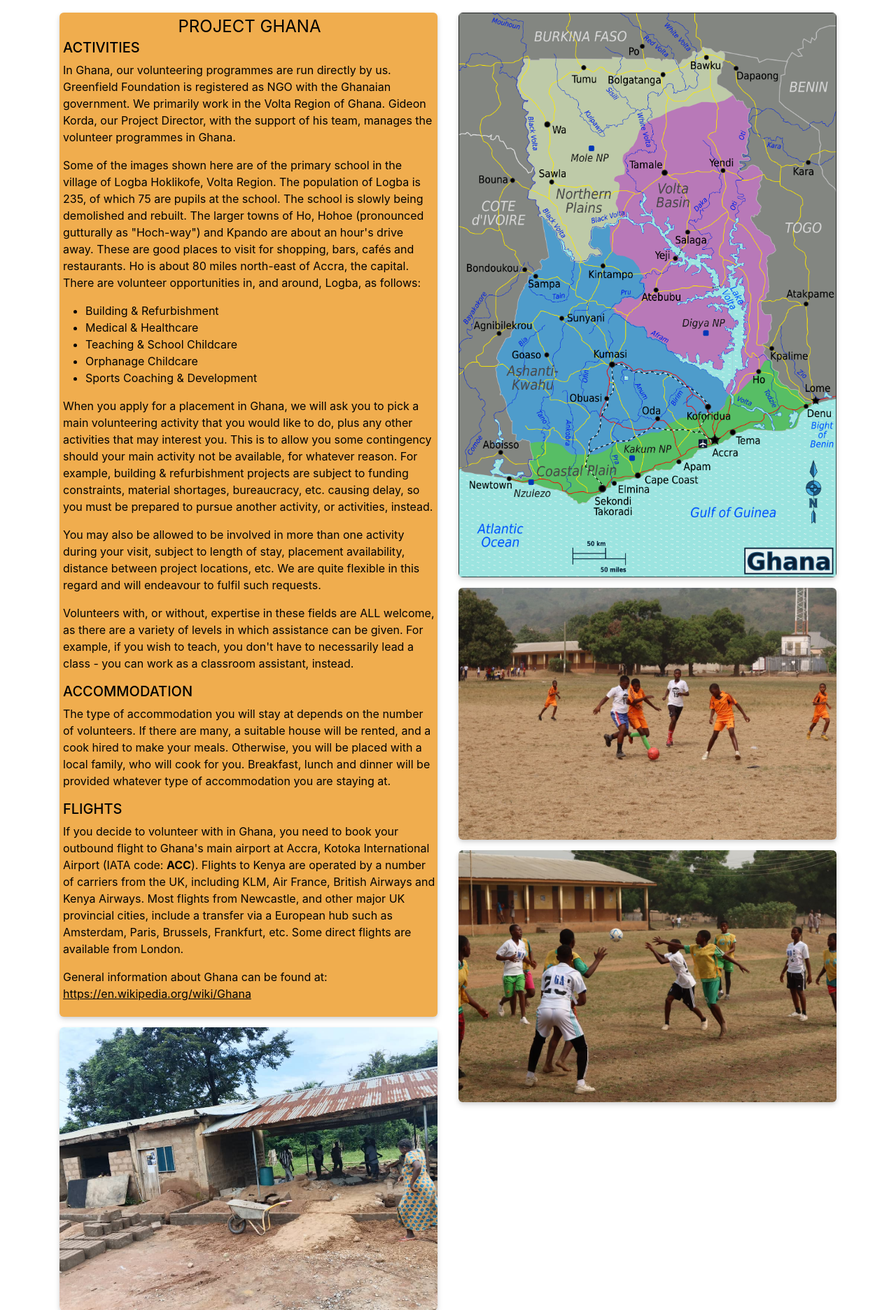
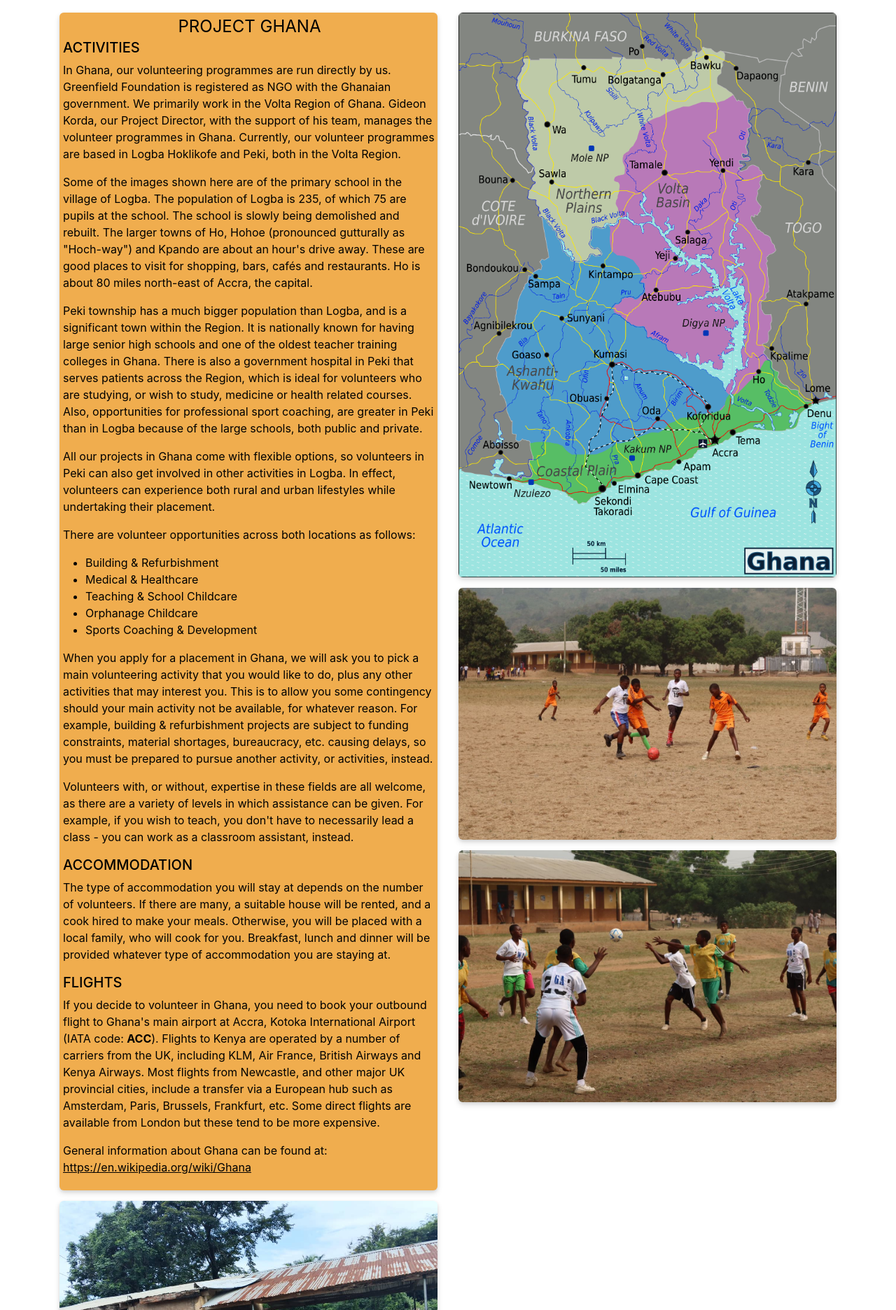
Before and after one commit to kevald1963/greenfield-africa, a Flask app: page /volunteeringghana in a window 1280 px wide. Shown: the part 117-1989 px from the top of the page at 70% size. Run offline with Flask 2, Linux system fonts and the light colour scheme.

Commit message:
Added additional information about Peki township to the Ghana volunteering page.

```diff
--- a/templates/volunteeringghana.html
+++ b/templates/volunteeringghana.html
@@ -11,15 +11,31 @@
             <p>
                 In Ghana, our volunteering programmes are run directly by us. Greenfield Foundation is registered as
                 NGO with the Ghanaian government. We primarily work in the Volta Region of Ghana. Gideon Korda, our
-                Project Director, with the support of his team, manages the volunteer programmes in Ghana.
+                Project Director, with the support of his team, manages the volunteer programmes in Ghana. Currently,
+                our volunteer programmes are based in Logba Hoklikofe and Peki, both in the Volta Region.
             </p>
             <p>
-                Some of the images shown here are of the primary school in the village of Logba Hoklikofe, Volta
-                Region. The population of Logba is 235, of which 75 are pupils at the school. The school is slowly
-                being demolished and rebuilt. The larger towns of Ho, Hohoe (pronounced gutturally as "Hoch-way") and
-                Kpando are about an hour's drive away. These are good places to visit for shopping, bars, cafés and
-                restaurants. Ho is about 80 miles north-east of Accra, the capital. There are volunteer opportunities
-                in, and around, Logba, as follows:
+                Some of the images shown here are of the primary school in the village of Logba. The population of
+                Logba is 235, of which 75 are pupils at the school. The school is slowly being demolished and rebuilt.
+                The larger towns of Ho, Hohoe (pronounced gutturally as "Hoch-way") and Kpando are about an hour's
+                drive away. These are good places to visit for shopping, bars, cafés and restaurants. Ho is about 80
+                miles north-east of Accra, the capital.
+            </p>
+            <p>
+                Peki township has a much bigger population than Logba, and is a significant town within the Region. It
+                is nationally known for having large senior high schools and one of the oldest teacher training colleges
+                in Ghana. There is also a government hospital in Peki that serves patients across the Region, which is
+                ideal for volunteers who are studying, or wish to study, medicine or health related courses. Also,
+                opportunities for professional sport coaching, are greater in Peki than in Logba because of the large
+                schools, both public and private.
+            </p>
+            <p>
+                All our projects in Ghana come with flexible options, so volunteers in Peki can also get involved in
+                other activities in Logba. In effect, volunteers can experience both rural and urban lifestyles while
+                undertaking their placement.
+            </p>
+            <p>
+                There are volunteer opportunities across both locations as follows:
             </p>
             <ul>
                 <li>Building & Refurbishment</li>
@@ -33,15 +49,11 @@
                 When you apply for a placement in Ghana, we will ask you to pick a main volunteering activity that you
                 would like to do, plus any other activities that may interest you. This is to allow you some contingency
                 should your main activity not be available, for whatever reason. For example, building & refurbishment
-                projects are subject to funding constraints, material shortages, bureaucracy, etc. causing delay, so
+                projects are subject to funding constraints, material shortages, bureaucracy, etc. causing delays, so
                 you must be prepared to pursue another activity, or activities, instead.
-            <p>
-                You may also be allowed to be involved in more than one activity during your visit, subject to length
-                of stay, placement availability, distance between project locations, etc. We are quite flexible in this
-                regard and will endeavour to fulfil such requests.
             </p>
             <p>
-                Volunteers with, or without, expertise in these fields are ALL welcome, as there are a variety of levels
+                Volunteers with, or without, expertise in these fields are all welcome, as there are a variety of levels
                 in which assistance can be given. For example, if you wish to teach, you don't have to necessarily lead
                 a class - you can work as a classroom assistant, instead.
             </p>
@@ -56,11 +68,12 @@
 
             <h5>FLIGHTS</h5>
             <p>
-                If you decide to volunteer with in Ghana, you need to book your outbound flight to Ghana's main
-                airport at Accra, Kotoka International Airport (IATA code: <b>ACC</b>). Flights to Kenya are operated
-                by a number of carriers from the UK, including KLM, Air France, British Airways and Kenya Airways. Most
+                If you decide to volunteer in Ghana, you need to book your outbound flight to Ghana's main airport at
+                Accra, Kotoka International Airport (IATA code: <b>ACC</b>). Flights to Kenya are operated by a number
+                of carriers from the UK, including KLM, Air France, British Airways and Kenya Airways. Most
                 flights from Newcastle, and other major UK provincial cities, include a transfer via a European hub
-                such as Amsterdam, Paris, Brussels, Frankfurt, etc. Some direct flights are available from London.
+                such as Amsterdam, Paris, Brussels, Frankfurt, etc. Some direct flights are available from London but
+                these tend to be more expensive.
             </p>
             <p>
                 General information about Ghana can be found at:<br>
```
